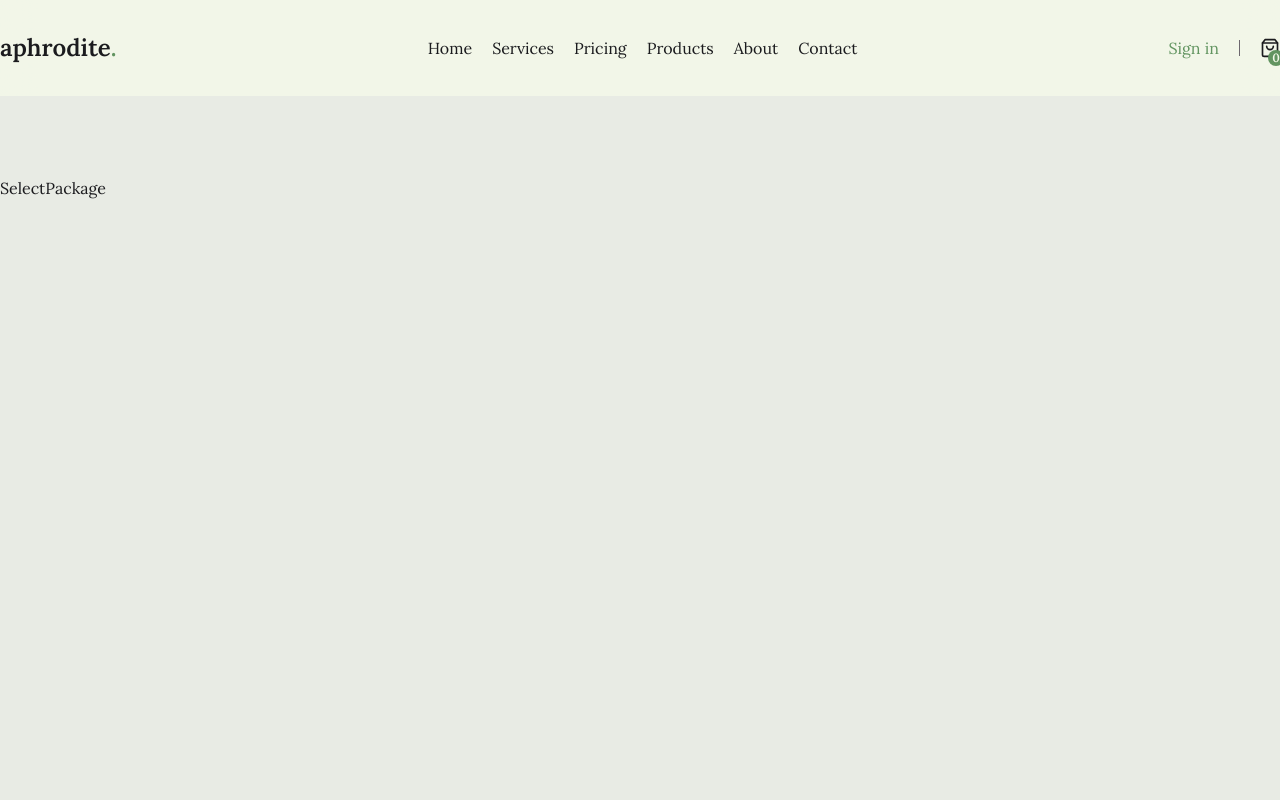
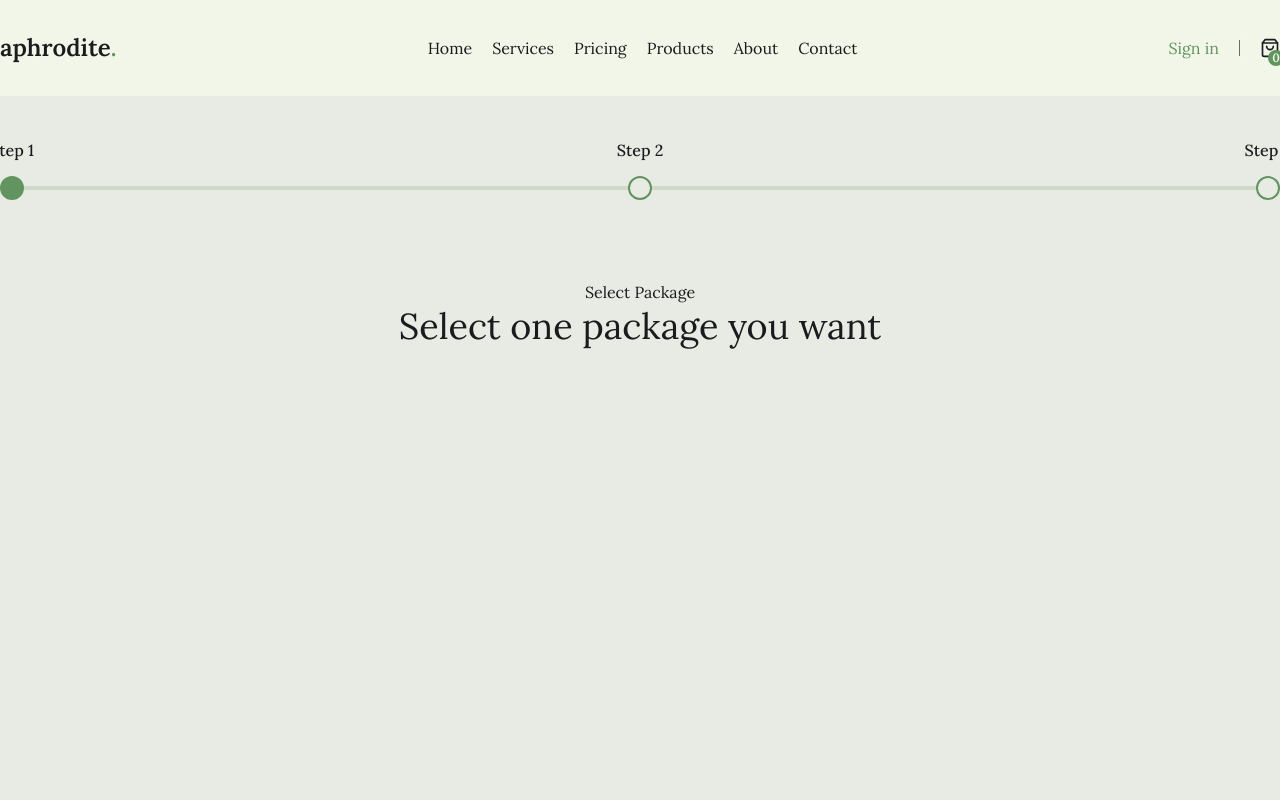
Before and after one commit to shohan-pherones/aphrodite-frontend, a Next.js app: page /appointment in a window 1280 px wide. Shown: the top 800 px of the page. Built offline with nearby package versions, Linux system fonts and the light colour scheme.

Commit message:
step bar

```diff
--- a/components/Appointment.tsx
+++ b/components/Appointment.tsx
@@ -4,6 +4,7 @@ import { useState } from "react";
 import AppointmentForm from "./AppointmentForm";
 import PickDateTime from "./PickDateTime";
 import SelectPackage from "./SelectPackage";
+import StepBar from "./StepBar";
 
 export interface AppointmentFormData {
   id: string;
@@ -35,6 +36,8 @@ const Appointment = () => {
 
   return (
     <section className="min-h-screen container py-20">
+      <StepBar activeStep={activeStep} />
+
       {activeStep === 1 && (
         <SelectPackage
           appointmentData={appointmentData}
@@ -43,6 +46,7 @@ const Appointment = () => {
           setActiveStep={setActiveStep}
         />
       )}
+
       {activeStep === 2 && (
         <PickDateTime
           appointmentData={appointmentData}
@@ -51,6 +55,7 @@ const Appointment = () => {
           setActiveStep={setActiveStep}
         />
       )}
+
       {activeStep === 3 && (
         <AppointmentForm
           appointmentData={appointmentData}
--- a/components/SelectPackage.tsx
+++ b/components/SelectPackage.tsx
@@ -1,4 +1,5 @@
 import { AppointmentFormData } from "./Appointment";
+import SectionTitle from "./SectionTitle";
 
 interface SelectPackageProps {
   appointmentData: AppointmentFormData;
@@ -13,7 +14,14 @@ const SelectPackage: React.FC<SelectPackageProps> = ({
   activeStep,
   setActiveStep,
 }) => {
-  return <div>SelectPackage</div>;
+  return (
+    <div className="py-20">
+      <SectionTitle
+        subtitle="Select Package"
+        title="Select one package you want"
+      />
+    </div>
+  );
 };
 
 export default SelectPackage;
--- /dev/null
+++ b/components/StepBar.tsx
@@ -0,0 +1,61 @@
+import { cn } from "@/lib/utils";
+
+const StepBar = ({ activeStep }: { activeStep: 1 | 2 | 3 }) => {
+  return (
+    <div className="flex items-center justify-between">
+      {/* FIRST CIRCLE */}
+      <div
+        className={cn(
+          "w-6 h-6 rounded-full border-2 border-green flex-shrink-0 relative",
+          activeStep >= 1 ? "bg-green" : "bg-light"
+        )}
+      >
+        <span className="absolute left-1/2 -translate-x-1/2 whitespace-nowrap -top-10 font-medium">
+          Step 1
+        </span>
+      </div>
+
+      {/* FIRST LINE */}
+      <span
+        className={cn(
+          "w-full h-1",
+          activeStep >= 2 ? "bg-green" : "bg-green/20"
+        )}
+      ></span>
+
+      {/* SECOND CIRCLE */}
+      <div
+        className={cn(
+          "w-6 h-6 rounded-full border-2 border-green flex-shrink-0 relative",
+          activeStep >= 2 ? "bg-green" : "bg-light"
+        )}
+      >
+        <span className="absolute left-1/2 -translate-x-1/2 whitespace-nowrap -top-10 font-medium">
+          Step 2
+        </span>
+      </div>
+
+      {/* SECOND LINE */}
+      <span
+        className={cn(
+          "w-full h-1",
+          activeStep === 3 ? "bg-green" : "bg-green/20"
+        )}
+      ></span>
+
+      {/* THIRD CIRCLE */}
+      <div
+        className={cn(
+          "w-6 h-6 rounded-full border-2 border-green flex-shrink-0 relative",
+          activeStep === 3 ? "bg-green" : "bg-light"
+        )}
+      >
+        <span className="absolute left-1/2 -translate-x-1/2 whitespace-nowrap -top-10 font-medium">
+          Step 3
+        </span>
+      </div>
+    </div>
+  );
+};
+
+export default StepBar;
```
